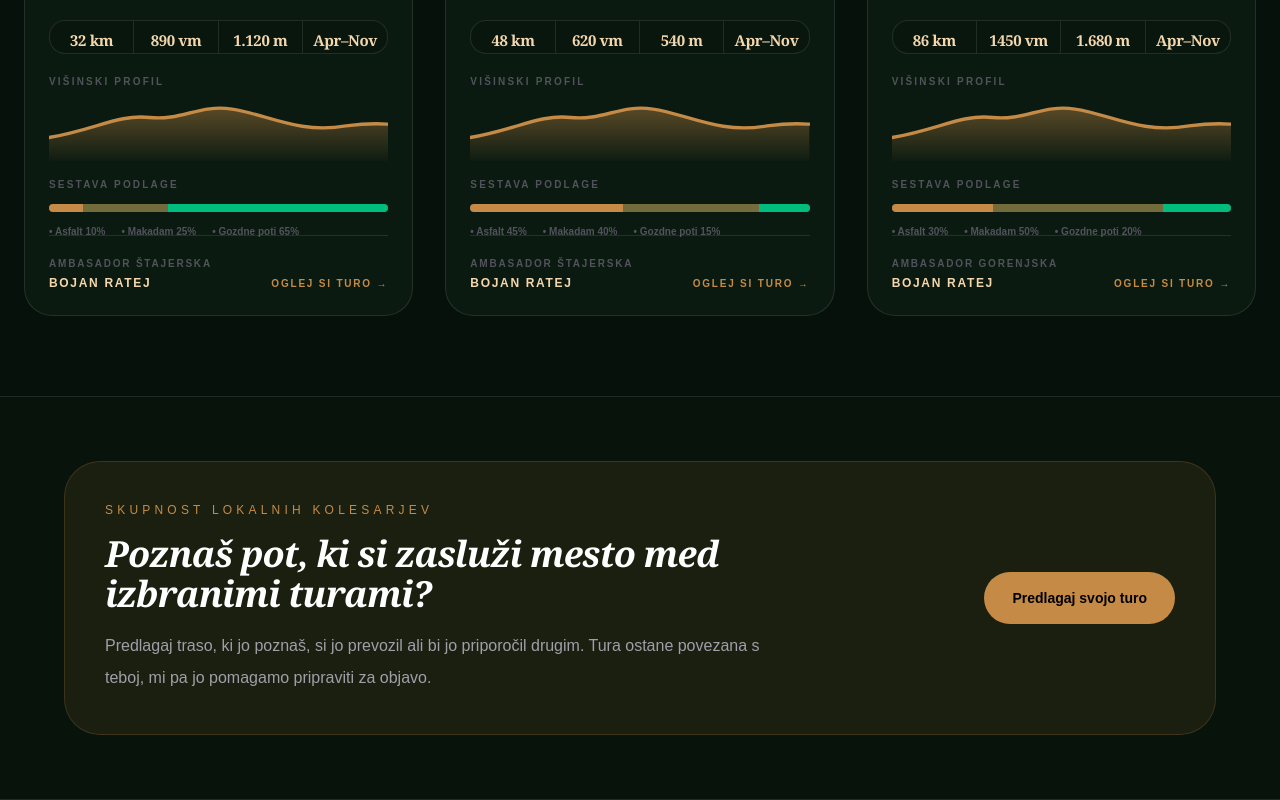
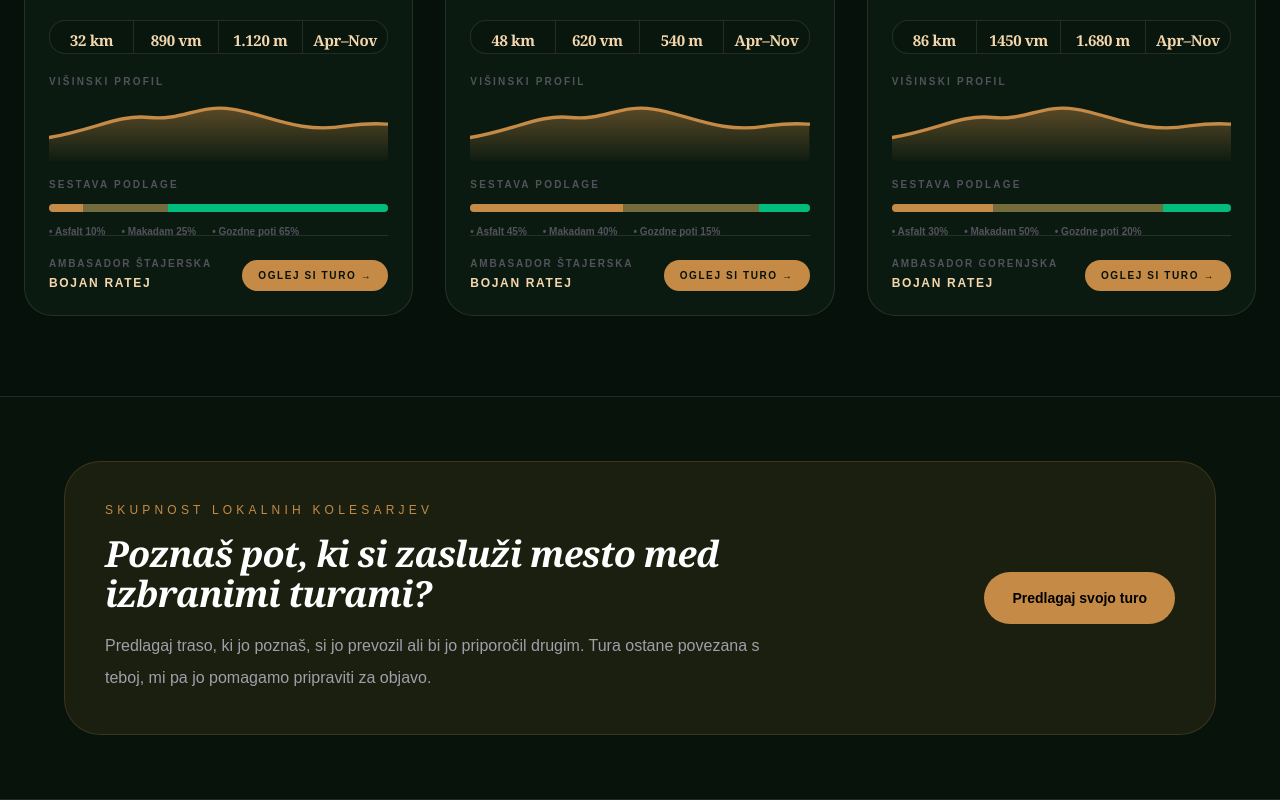
Before and after one commit to rabojan/bojan-on-bike-app, a Next.js app: page /main-preview/ture in a window 1280 px wide. Shown: the part 1573-2373 px from the top of the page. Built offline with nearby package versions, Linux system fonts and the light colour scheme.

Commit message:
Make main preview tour CTA more visible

```diff
--- a/app/main-preview/ture/page.tsx
+++ b/app/main-preview/ture/page.tsx
@@ -271,7 +271,7 @@ function PremiumTourCard({ tour, index }: { tour: any; index: number }) {
 
           <Link
             href={href}
-            className="shrink-0 text-[10px] font-black uppercase tracking-[0.18em] text-[#c58b46]"
+            className="shrink-0 rounded-full bg-[#c58b46] px-4 py-2 text-[10px] font-black uppercase tracking-[0.16em] text-[#07110b] transition hover:bg-[#f4d7ad]"
           >
             Oglej si turo →
           </Link>
```
